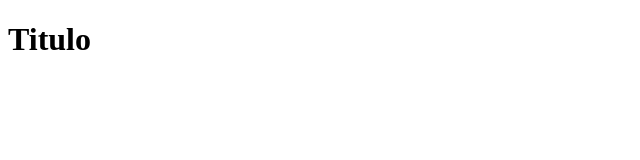
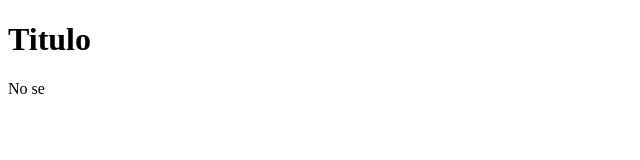
Before and after one commit to MarioGonzaleG/git-flow-2022, a plain HTML site: page index.html in a window 1280 px wide. Shown: the full height of the page, 0-640 px from the left. Drawn offline with Linux system fonts and the light colour scheme.

Commit message:
Intento de develop

```diff
--- a/index.html
+++ b/index.html
@@ -8,5 +8,6 @@
 </head>
 <body>
     <h1>Titulo</h1>
+    <p>No se</p>
 </body>
 </html>
```
